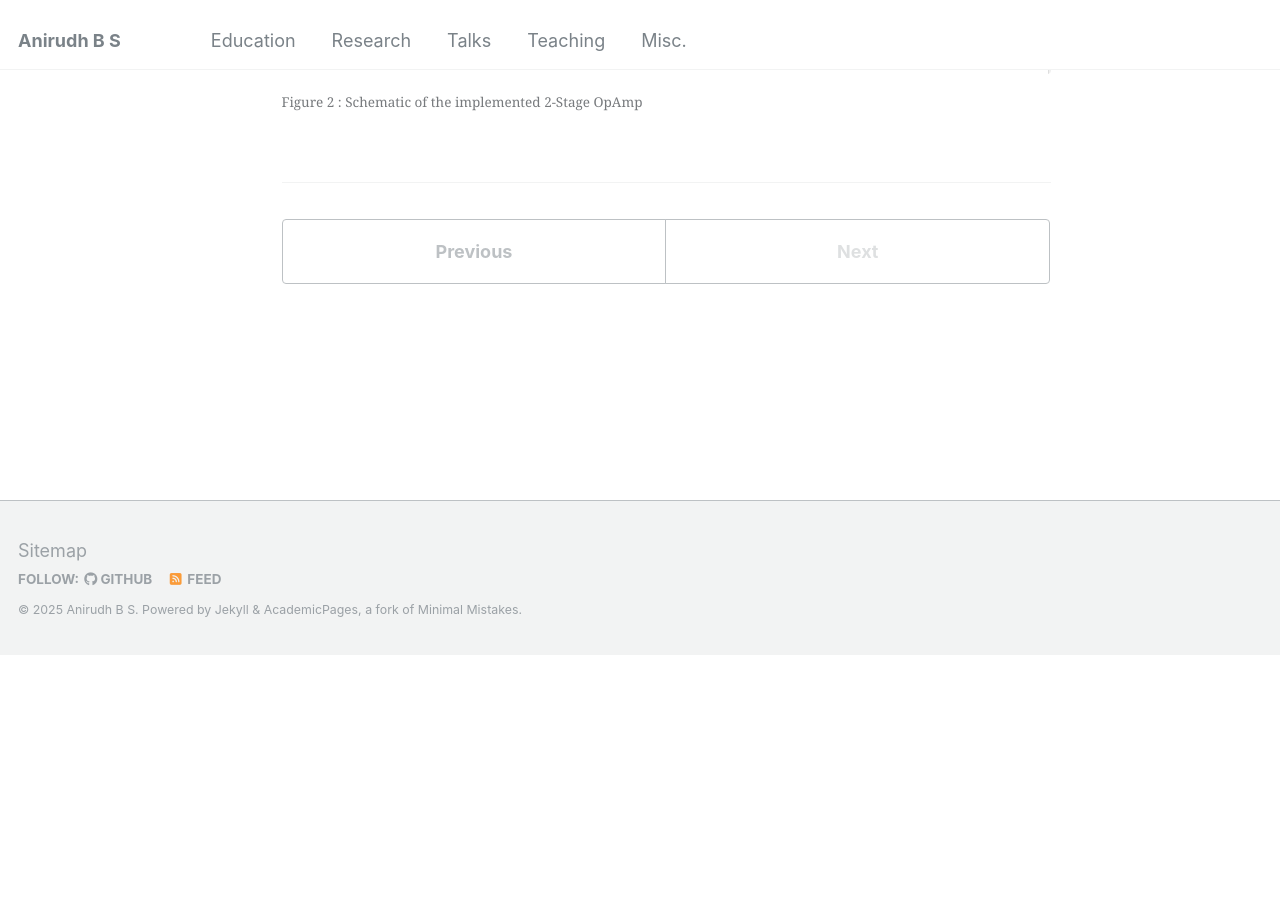
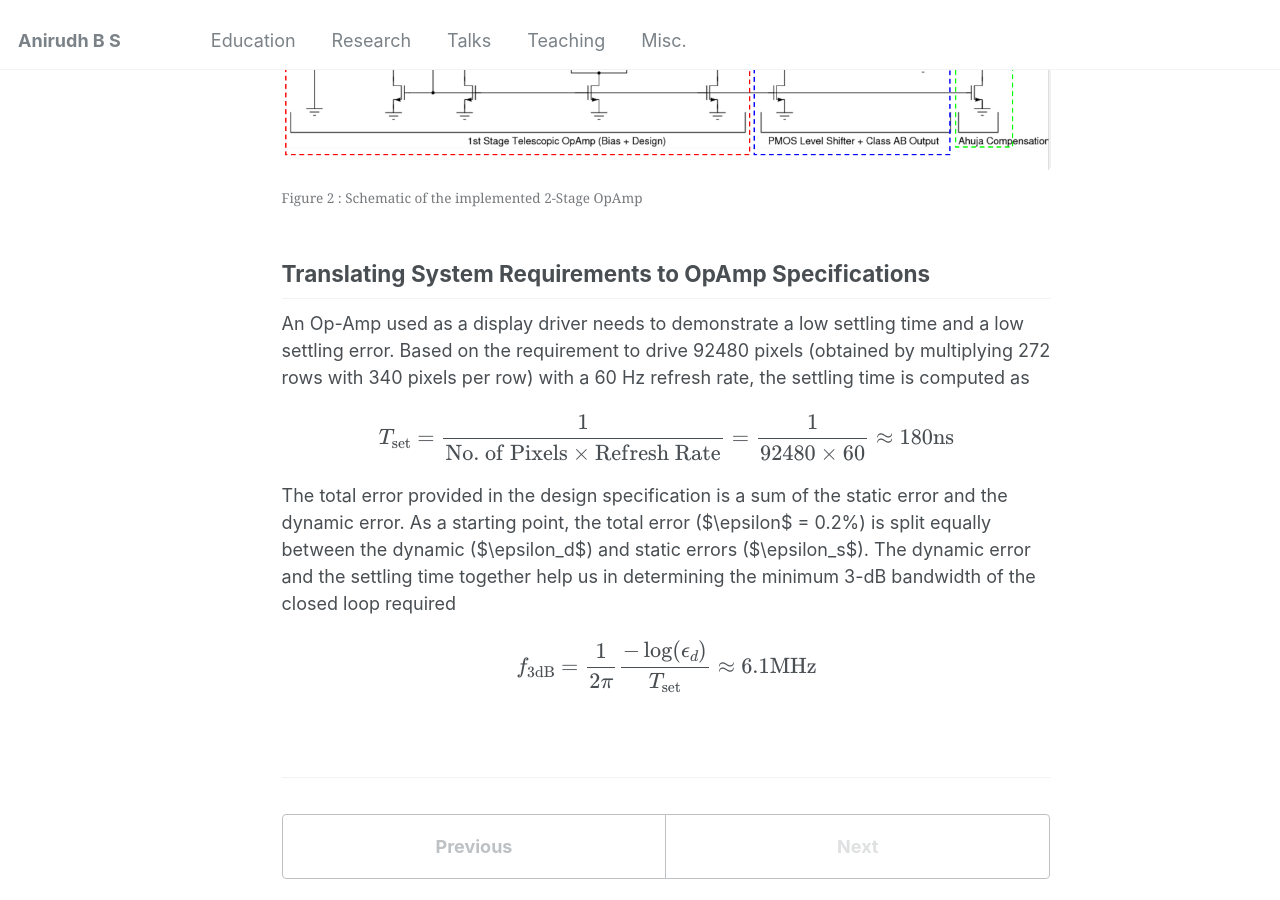
Before and after one commit to ANIRUDHBS1/ANIRUDHBS1.github.io, a Jekyll site: the page built from _projects/EE240A.md, in a window 1280 px wide and 900 px high, scrolled down 1106 px. Built offline with Jekyll 4.4.1, drawn with Linux system fonts in a browser that asks for light colours; before the commit the page ends 1762 px from its top, so only the background shows below that.

Commit message:
System Level Specifications

```diff
--- a/_projects/EE240A.md
+++ b/_projects/EE240A.md
@@ -37,3 +39,13 @@ Figure 2 shows the designed two stage operational amplifier. Its highlights are
     <figcaption>Figure 2 : Schematic of the implemented 2-Stage OpAmp</figcaption>
   </figure>
 </div>
+
+<h2>Translating System Requirements to OpAmp Specifications</h2>
+
+An Op-Amp used as a display driver needs to demonstrate a low settling time and a low settling error. Based on the requirement to drive 92480 pixels (obtained by multiplying 272 rows with 340 pixels per row) with a 60 Hz refresh rate, the settling time is computed as
+
+$$T_{\text{set}} = \frac{1}{\text{No. of Pixels} \times \text{Refresh Rate}} = \frac{1}{92480 \times 60} \approx 180 \text{ns}$$
+
+The total error provided in the design specification is a sum of the static error and the dynamic error. As a starting point, the total error ($\epsilon$ = 0.2%) is split equally between the dynamic ($\epsilon_d$) and static errors ($\epsilon_s$). The dynamic error and the settling time together help us in determining the minimum 3-dB bandwidth of the closed loop required
+
+$$f_{\text{3dB}} = \frac{1}{2\pi} \frac{-\log (\epsilon_d)}{T_{\text{set}}} \approx 6.1 \text{MHz}$$
```
Also changed, not shown: other parts of _projects/EE240A.md (+2 -0 lines).
